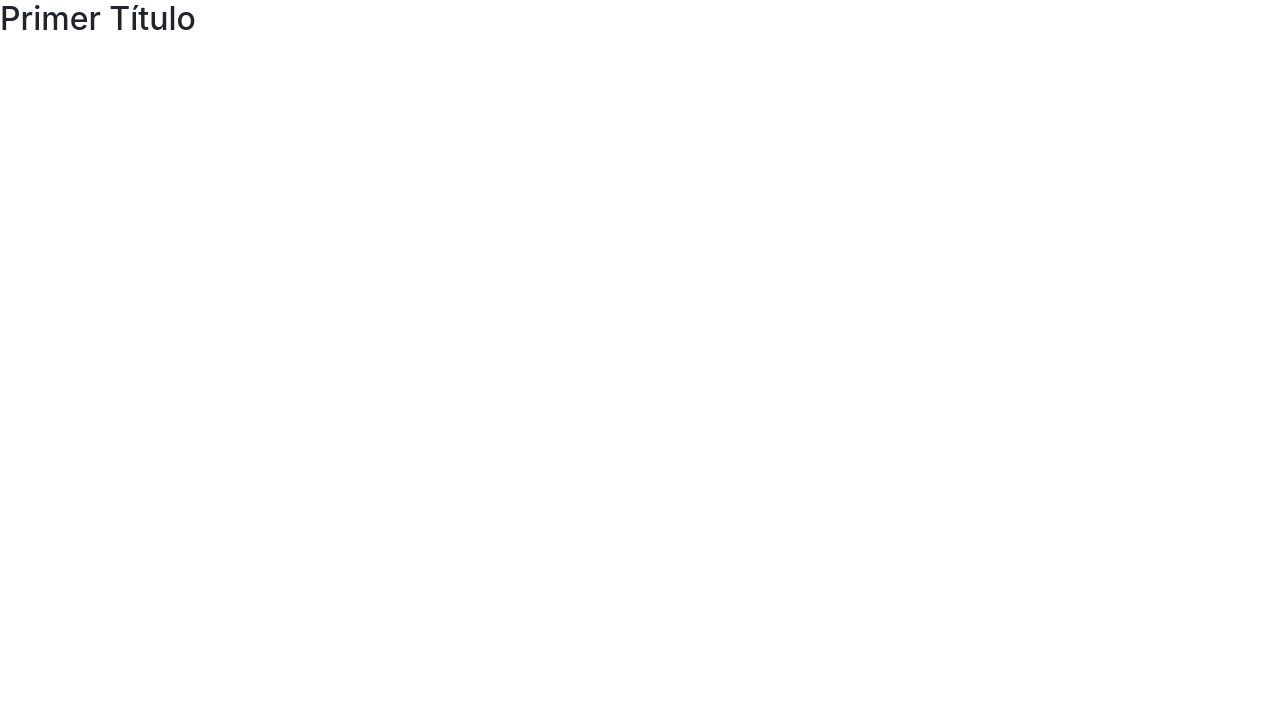
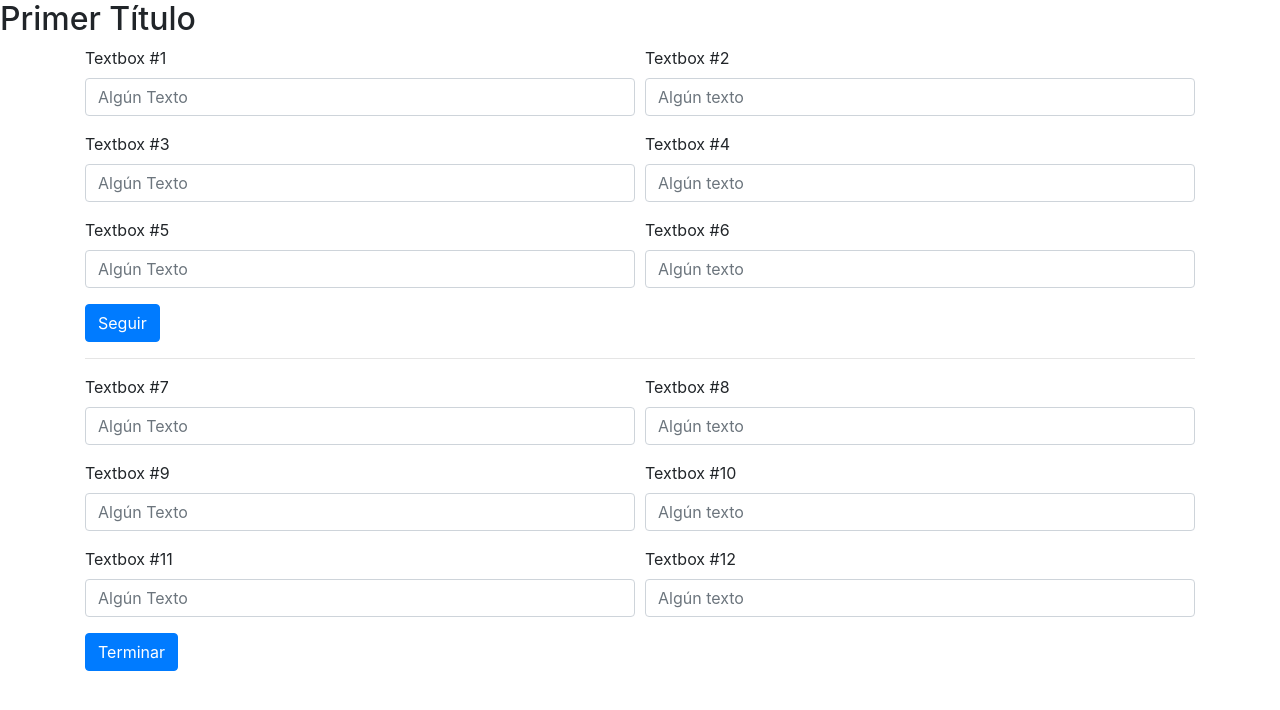
Before and after one commit to dp-weasel/ResponsiveForms, a plain HTML site: page index.html in a window 1280 px wide. Drawn offline with nearby package versions, Linux system fonts and the light colour scheme.

Commit message:
Se agrega el formulario

```diff
--- a/index.html
+++ b/index.html
@@ -29,5 +29,70 @@
     </head>
     <body>
 	<h2>Primer Título</h2>
+	<div class="container">
+	    <div class="form-row">
+		<div class="form-group col-md-6">
+		    <label>Textbox #1</label>
+		    <input class="form-control" placeholder="Algún Texto">
+		</div>
+		<div class="form-group col-md-6">
+		    <label>Textbox #2</label>
+		    <input class="form-control" placeholder="Algún texto">
+		</div>
+	    </div>
+	    <div class="form-row">
+		<div class="form-group col-md-6">
+		    <label>Textbox #3</label>
+		    <input class="form-control" placeholder="Algún Texto">
+		</div>
+		<div class="form-group col-md-6">
+		    <label>Textbox #4</label>
+		    <input class="form-control" placeholder="Algún texto">
+		</div>
+	    </div>
+	    <div class="form-row">
+		<div class="form-group col-md-6">
+		    <label>Textbox #5</label>
+		    <input class="form-control" placeholder="Algún Texto">
+		</div>
+		<div class="form-group col-md-6">
+		    <label>Textbox #6</label>
+		    <input class="form-control" placeholder="Algún texto">
+		</div>
+	    </div>
+	    <button type="submit" class="btn btn-primary">Seguir</button>
+	    <hr />
+	    <div class="form-row">
+		<div class="form-group col-md-6">
+		    <label>Textbox #7</label>
+		    <input class="form-control" placeholder="Algún Texto">
+		</div>
+		<div class="form-group col-md-6">
+		    <label>Textbox #8</label>
+		    <input class="form-control" placeholder="Algún texto">
+		</div>
+	    </div>
+	    <div class="form-row">
+		<div class="form-group col-md-6">
+		    <label>Textbox #9</label>
+		    <input class="form-control" placeholder="Algún Texto">
+		</div>
+		<div class="form-group col-md-6">
+		    <label>Textbox #10</label>
+		    <input class="form-control" placeholder="Algún texto">
+		</div>
+	    </div>
+	    <div class="form-row">
+		<div class="form-group col-md-6">
+		    <label>Textbox #11</label>
+		    <input class="form-control" placeholder="Algún Texto">
+		</div>
+		<div class="form-group col-md-6">
+		    <label>Textbox #12</label>
+		    <input class="form-control" placeholder="Algún texto">
+		</div>
+	    </div>
+	    <button type="submit" class="btn btn-primary">Terminar</button>
+	</div>
     </body>
 </html>
```
